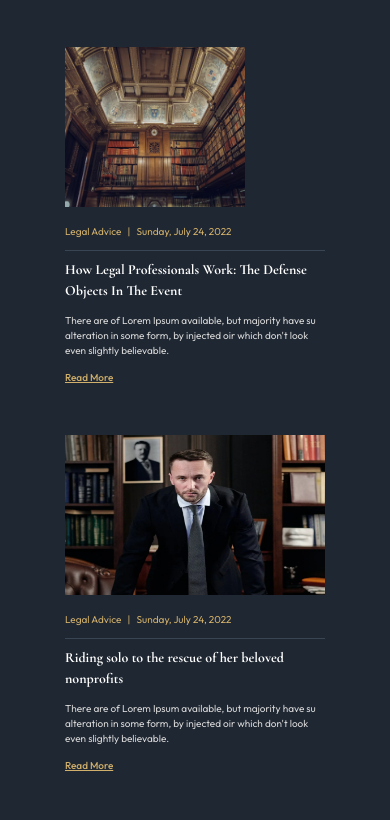
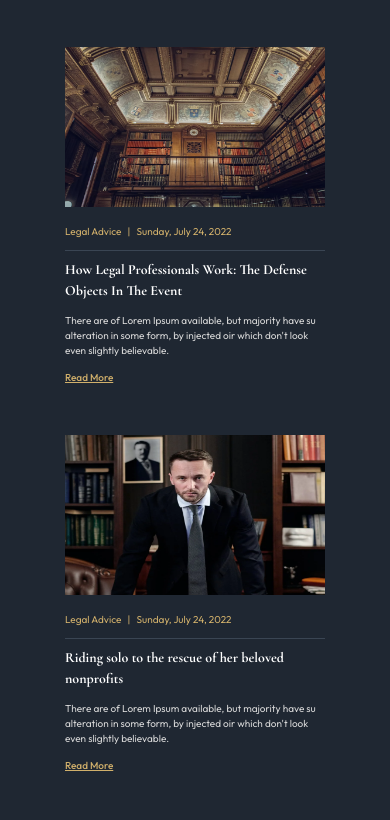
Before and after one commit to MONSURU-rgb/attorneyster, a website: page src/blog-page.html in a window 390 px wide. Shown: the part 1578-2398 px from the top of the page. Drawn offline with nearby package versions, Linux system fonts and the light colour scheme; a web font is replaced by a local one.

Commit message:
"change"

```diff
--- a/src/blog-page.html
+++ b/src/blog-page.html
@@ -178,7 +178,7 @@
                     </div>
 
                     <div style="display: flex; flex-direction: column;gap: clamp(18px,1.7vw,27px); width: 100%; padding-bottom: clamp(36px,4vw,63px); width: clamp(260px,22.7vw,417px);">
-                        <img src="../images/Section-10-blog-3.png" alt="" style="width: clamp(180px,23vw,417px); height: clamp(160px,15.6vw,250px);">
+                        <img src="../images/Section-10-blog-3.png" alt="" style="width: clamp(260px,23vw,417px); height: clamp(160px,15.6vw,250px);">
 
                         <div style="width: 100%; display: flex; flex-direction: column; justify-content: center;">
                             <p style="font-family: 'Outfit'; font-weight: 400; color: #D1B06B; padding-bottom: clamp(11px,1.2vw,19.5px); font-size: clamp(10px,1vw,15px); border-bottom: 1px solid #3A4553; line-height: 140%;"><a href=""> Legal Advice &nbsp;  |  &nbsp;  Sunday, July 24, 2022 </a></p>
```
